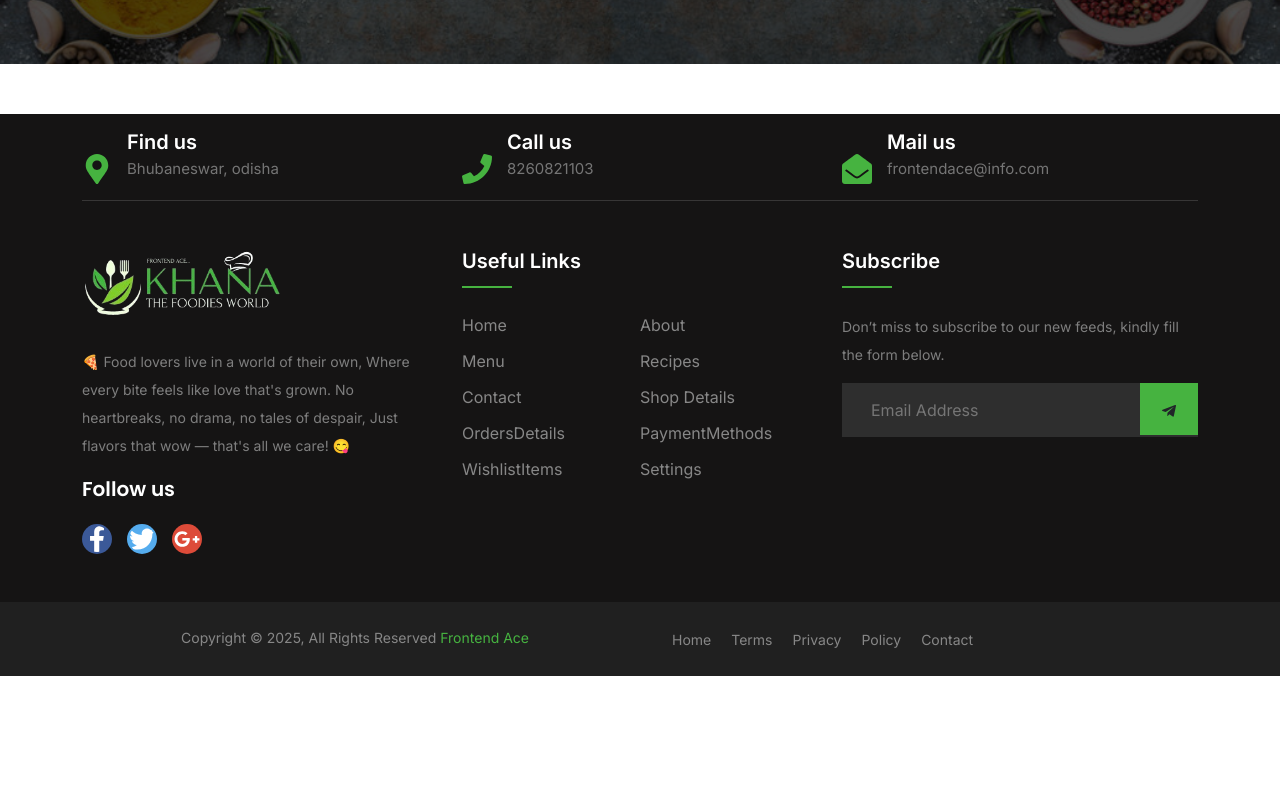
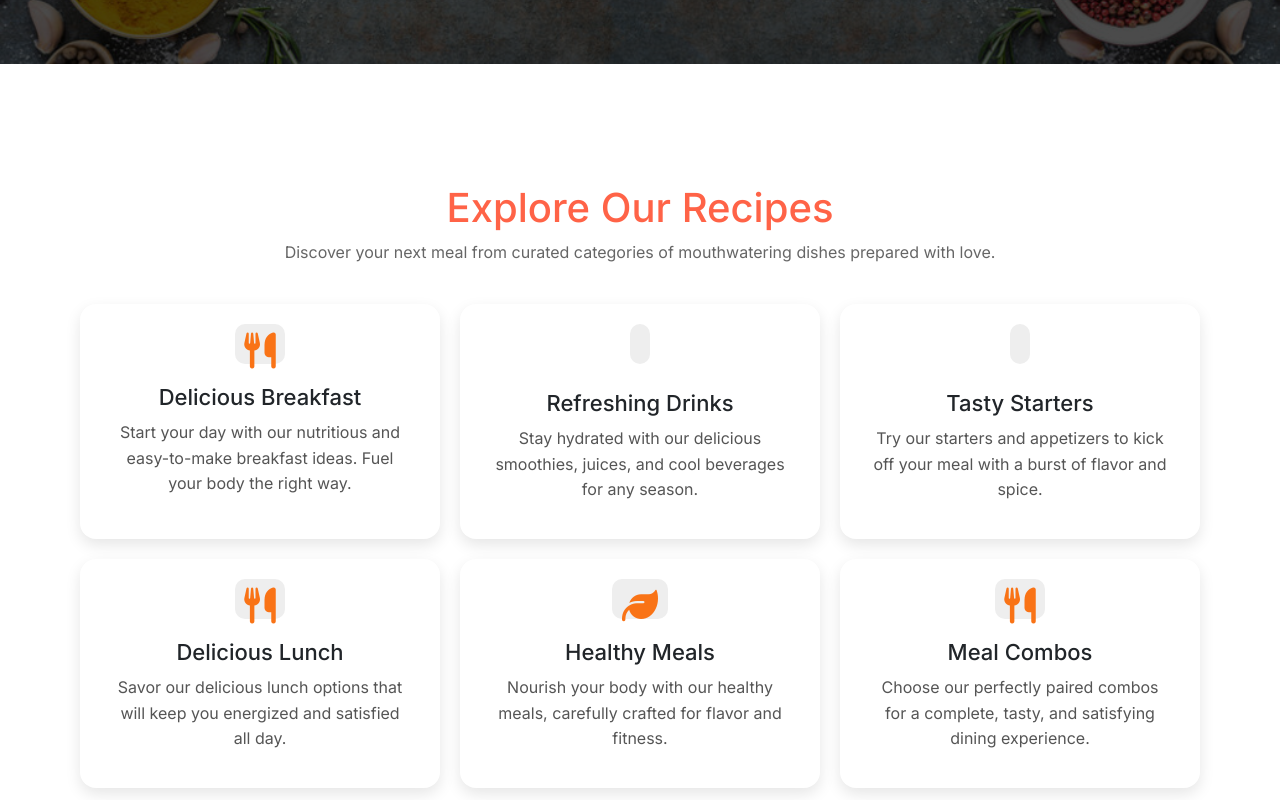
Before and after one commit to nigammishra/khana_thefoodiesworld, a React (Create React App) app: page /recipes in a window 1280 px wide. Shown: the part 300-1100 px from the top of the page. Before the commit the page ends 976 px from the top, so only its background shows below. Built offline with nearby package versions, Linux system fonts and the light colour scheme.

Commit message:
recipes page half complete

```diff
--- a/src/components/Faq.js
+++ b/src/components/Faq.js
@@ -72,8 +72,8 @@ const FAQ = () => {
 
             <div className="faq">
               {faqData.map((faq) => (
-                <div className="card mb-2" key={faq.id}>
-                  <div className="card-header" id={`faqHeading-${faq.id}`}>
+                <div className="card-style mb-2" key={faq.id}>
+                  <div className="card-style-header" id={`faqHeading-${faq.id}`}>
                     <h5 className="mb-0">
                       <button
                         className="faq-title d-flex justify-content-start w-100"
@@ -95,7 +95,7 @@ const FAQ = () => {
                     aria-labelledby={`faqHeading-${faq.id}`}
                     data-bs-parent=".faq"
                   >
-                    <div className="card-body">
+                    <div className="card-style-body">
                     <p>
                     👉 {expanded[faq.id] ? faq.answer : truncate(faq.answer, 120)}
                       </p>
--- a/src/components/SocialMediaLinks.js
+++ b/src/components/SocialMediaLinks.js
@@ -19,7 +19,7 @@ const SocialNetworksCarousel = () => {
               to="#"
               className="btn btn-icon btn-secondary btn-facebook btn-lg stretched-link"
             >
-              <i className="bx bxl-facebook"></i>
+              <i className="bx bxl-facebook bxx"></i>
             </Link>
           </Zoom>
           <div className="pt-4">
@@ -33,7 +33,7 @@ const SocialNetworksCarousel = () => {
               to="#"
               className="btn btn-icon btn-secondary btn-instagram btn-lg stretched-link"
             >
-              <i className="bx bxl-instagram"></i>
+              <i className="bx bxl-instagram bxx"></i>
             </Link>
           </Zoom>
           <div className="pt-4">
@@ -47,7 +47,7 @@ const SocialNetworksCarousel = () => {
               to="#"
               className="btn btn-icon btn-secondary btn-twitter btn-lg stretched-link"
             >
-              <i className="bx bxl-twitter"></i>
+              <i className="bx bxl-twitter bxx"></i>
             </Link>
           </Zoom>
           <div className="pt-4">
@@ -61,7 +61,7 @@ const SocialNetworksCarousel = () => {
               to="#"
               className="btn btn-icon btn-secondary btn-linkedin btn-lg stretched-link"
             >
-              <i className="bx bxl-linkedin"></i>
+              <i className="bx bxl-linkedin bxx"></i>
             </Link>
           </Zoom>
           <div className="pt-4">
@@ -75,7 +75,7 @@ const SocialNetworksCarousel = () => {
               to="#"
               className="btn btn-icon btn-secondary btn-youtube btn-lg stretched-link"
             >
-              <i className="bx bxl-youtube"></i>
+              <i className="bx bxl-youtube bxx"></i>
             </Link>
           </Zoom>
           <div className="pt-4">
@@ -89,7 +89,7 @@ const SocialNetworksCarousel = () => {
               to="#"
               className="btn btn-icon btn-secondary btn-dribbble btn-lg stretched-link"
             >
-              <i className="bx bxl-dribbble"></i>
+              <i className="bx bxl-dribbble bxx"></i>
             </Link>
           </Zoom>
           <div className="pt-4">
--- a/src/components/partners.css
+++ b/src/components/partners.css
@@ -51,13 +51,13 @@
   border-radius: 4px;
 }
 
-.faq .card {
+.faq .card-style {
   border: none;
   background: none;
   border-bottom: 1px dashed #CEE1F8;
 }
 
-.faq .card .card-header {
+.faq .card-style .card-style-header {
   padding: 0px;
   border: none;
   background: none;
@@ -67,11 +67,11 @@
   transition: all 0.3s ease 0s;
 }
 
-.faq .card .card-header:hover {
+.faq .card-style .card-style-header:hover {
     background: rgba(233, 30, 99, 0.1);
     padding-left: 10px;
 }
-.faq .card .card-header .faq-title {
+.faq .card-style .card-style-header .faq-title {
   width: 100%;
   text-align: left;
   padding: 0px;
@@ -91,7 +91,7 @@
   padding-bottom: 20px;
 }
 
-.faq .card .card-header .faq-title .badge {
+.faq .card-style .card-style-header .faq-title .badge {
   display: inline-block;
   width: 20px;
   height: 20px;
@@ -107,7 +107,7 @@
   margin-right: 20px;
 }
 
-.faq .card .card-body {
+.faq .card-style .card-style-body {
   padding: 30px;
   padding-left: 35px;
   padding-bottom: 16px;
@@ -119,7 +119,7 @@
   border-top: 1px solid #F3F8FF;
 }
 
-.faq .card .card-body p {
+.faq .card-style .card-style-body p {
   margin-bottom: 14px;
 }
 
@@ -127,7 +127,7 @@
   .faq {
     margin-bottom: 30px;
   }
-  .faq .card .card-header .faq-title {
+  .faq .card-style .card-style-header .faq-title {
     line-height: 26px;
     margin-top: 10px;
   }
--- a/src/components/stylee.css
+++ b/src/components/stylee.css
@@ -474,7 +474,7 @@
   font-weight: bold;
 }
 
-.bx{
+.bxx{
   position: relative;
     top: -8px;
 }
--- a/src/pages/Home.js
+++ b/src/pages/Home.js
@@ -1,8 +1,10 @@
-import React, { useState } from "react";
+import React, { useEffect, useState } from "react";
 import { Link } from "react-router-dom";
 import "../../src/pages/css/home.css";
 import { FaEye, FaHeart } from "react-icons/fa";
 import CardCarousel3D from "../components/CardCarousel3D";
+import AOS from "aos";
+import "aos/dist/aos.css";
 
 // image import section
 
@@ -22,6 +24,13 @@ import Partners from "../components/Partners";
 import FAQ from "../components/Faq";
 
 const Home = () => {
+  useEffect(() => {
+    AOS.init({
+      duration: 800,
+      easing: "ease-in-out",
+      once: true,
+    });
+  }, []);
   const [selectedProduct, setSelectedProduct] = useState(null);
   const [isModalOpen, setIsModalOpen] = useState(false);
   const [showMore, setShowMore] = useState(false); // State to toggle Show More/Show Less
@@ -161,7 +170,12 @@ const Home = () => {
   {products
     .slice(0, showMore ? products.length : 3)
     .map((product, index) => (
-                <div className="card-box-unique" key={index}>
+      <div
+        className="card-box-unique"
+        key={index}
+        data-aos="zoom-in"
+        data-aos-delay={index * 100}
+      >
         <div
           className="icon-wrapper-unique"
           onClick={() => openModal(product)}
@@ -186,6 +200,7 @@ const Home = () => {
       </div>
     ))}
 </div>
+
 
           <div className="row">
             <div className="col-12 d-flex justify-content-center align-items-center mt-4">
--- a/src/pages/Recipes.js
+++ b/src/pages/Recipes.js
@@ -1,26 +1,114 @@
-import React from 'react'
-import { Link } from 'react-router-dom'
+import React, { useEffect } from "react";
+import { Link } from "react-router-dom";
+import AOS from "aos";
+import "aos/dist/aos.css";
+import "../../src/pages/css/recipes.css";
 
 const Recipes = () => {
+  useEffect(() => {
+    AOS.init({ duration: 1000 });
+  }, []);
+
   return (
-    <div>
-          <>
+    <div className="recipes-page">
       {/* Inner Page Banner */}
       <div className="inner-page-banner-area">
         <div className="container">
           <div className="pagination-area">
-            <h2>Our Recipes</h2>
+            <h2>Our recipes</h2>
             <ul>
-              <li><Link to="/khana_thefoodiesworld/">Home -</Link> /</li>
-              <li>Our Recipes</li>
+              <li>
+                <Link to="/khana_thefoodiesworld/">Home -</Link> /
+              </li>
+              <li>Our Menu</li>
             </ul>
           </div>
         </div>
       </div>
 
-      </>
+      {/* Recipe Cards */}
+      <section className="recipes-section container">
+  <div className="row">
+    <div className="col-12">
+      <h1 className="section-title">Explore Our Recipes</h1>
     </div>
-  )
-}
+    <div className="col-12">
+      <p className="section-description">
+        Discover your next meal from curated categories of mouthwatering
+        dishes prepared with love.
+      </p>
+    </div>
 
-export default Recipes
+    <div className="recipe-card" data-aos="fade-up">
+      <div className="content">
+        <i className="fa fa-cutlery icon" aria-hidden="true"></i>
+        <h3>Delicious Breakfast</h3>
+        <p>
+          Start your day with our nutritious and easy-to-make breakfast
+          ideas. Fuel your body the right way.
+        </p>
+      </div>
+    </div>
+
+    <div className="recipe-card" data-aos="fade-up" data-aos-delay="200">
+      <div className="content">
+        <i className="fa fa-glass icon" aria-hidden="true"></i>
+        <h3>Refreshing Drinks</h3>
+        <p>
+          Stay hydrated with our delicious smoothies, juices, and cool
+          beverages for any season.
+        </p>
+      </div>
+    </div>
+
+    <div className="recipe-card" data-aos="fade-up" data-aos-delay="300">
+      <div className="content">
+        <i className="fa fa-lemon-o icon" aria-hidden="true"></i>
+        <h3>Tasty Starters</h3>
+        <p>
+          Try our starters and appetizers to kick off your meal with a burst
+          of flavor and spice.
+        </p>
+      </div>
+    </div>
+
+    <div className="recipe-card" data-aos="fade-up" data-aos-delay="400">
+      <div className="content">
+        <i className="fa fa-cutlery icon" aria-hidden="true"></i>
+        <h3>Delicious Lunch</h3>
+        <p>
+          Savor our delicious lunch options that will keep you energized and
+          satisfied all day.
+        </p>
+      </div>
+    </div>
+
+    <div className="recipe-card" data-aos="fade-up" data-aos-delay="500">
+      <div className="content">
+        <i className="fa fa-leaf icon" aria-hidden="true"></i>
+        <h3>Healthy Meals</h3>
+        <p>
+          Nourish your body with our healthy meals, carefully crafted for
+          flavor and fitness.
+        </p>
+      </div>
+    </div>
+
+    <div className="recipe-card" data-aos="fade-up" data-aos-delay="600">
+      <div className="content">
+        <i className="fa fa-cutlery icon" aria-hidden="true"></i>
+        <h3>Meal Combos</h3>
+        <p>
+          Choose our perfectly paired combos for a complete, tasty, and
+          satisfying dining experience.
+        </p>
+      </div>
+    </div>
+  </div>
+</section>
+
+    </div>
+  );
+};
+
+export default Recipes;
--- /dev/null
+++ b/src/pages/css/recipes.css
@@ -0,0 +1,56 @@
+.recipes-page {
+    font-family: 'Poppins', sans-serif;
+  }
+
+
+  .recipes-section {
+    display: flex;
+    justify-content: space-between;
+    flex-wrap: wrap;
+    margin: 60px auto;
+    gap: 20px;
+  }
+
+  .recipe-card {
+    cursor: pointer;
+    background: #fff;
+    margin: 10px;
+    box-shadow: 0 6px 15px rgba(0, 0, 0, 0.1);
+    border-radius: 16px;
+    overflow: hidden;
+    flex: 1 1 calc(33.333% - 20px);
+    transition: transform 0.3s ease, box-shadow 0.3s ease;
+  }
+
+  .recipe-card:hover {
+    transform: translateY(-10px);
+    box-shadow: 0 10px 25px rgba(0, 0, 0, 0.15);
+  }
+
+  .recipe-card img {
+    width: 100%;
+    height: 220px;
+    object-fit: cover;
+  }
+
+  .recipe-card .content {
+    padding: 20px;
+    text-align: center;
+  }
+
+  .recipe-card .icon {
+    font-size: 36px;
+    color: #f97316;
+    margin-bottom: 10px;
+  }
+
+  .recipe-card h3 {
+    font-size: 22px;
+    margin: 10px 0;
+  }
+
+  .recipe-card p {
+    color: #555;
+    font-size: 16px;
+    line-height: 1.6;
+  }
```
Lines whose indentation alone changed are shown as unchanged.
